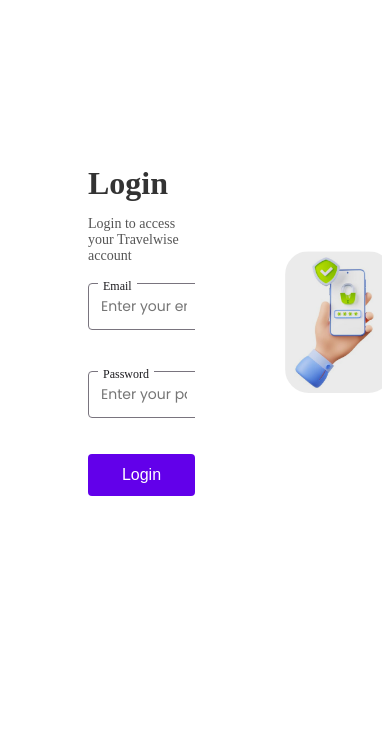
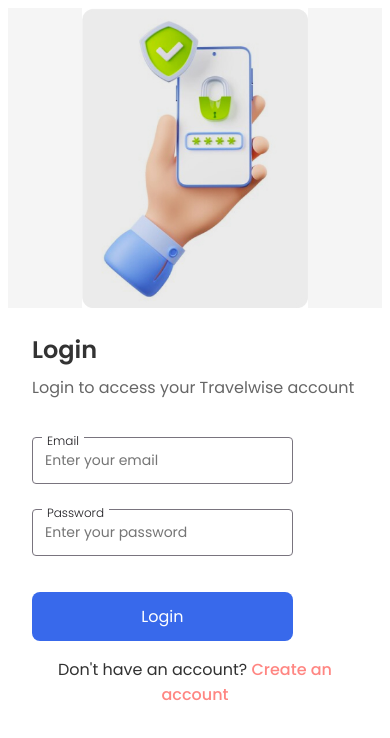
Before and after one commit to shivraj721/ng-authenticator, an Angular app in the folder ng-authenticator/: page /login in a window 390 px wide. Shown: the top 738 px of the page. Built offline with nearby package versions, Linux system fonts and the light colour scheme.

Commit message:
login/signup page completed with animation

```diff
--- a/ng-authenticator/src/app/app.config.ts
+++ b/ng-authenticator/src/app/app.config.ts
@@ -3,7 +3,11 @@
 
 import { routes } from './app.routes';
 import { provideClientHydration, withEventReplay } from '@angular/platform-browser';
+import { provideAnimations } from '@angular/platform-browser/animations';
 
 export const appConfig: ApplicationConfig = {
-  providers: [provideZoneChangeDetection({ eventCoalescing: true }), provideRouter(routes), provideClientHydration(withEventReplay())]
+  providers: [provideZoneChangeDetection({ eventCoalescing: true }), provideRouter(routes),
+              provideClientHydration(withEventReplay()),
+              provideAnimations()
+            ]
 };
--- a/ng-authenticator/src/app/app.routes.ts
+++ b/ng-authenticator/src/app/app.routes.ts
@@ -1,7 +1,8 @@
 import { Routes } from '@angular/router';
 import { LoginComponent } from './login/login.component';
+import { AuthComponent } from './auth/auth.component';
 
 export const routes: Routes = [
-    { path: 'login', component: LoginComponent },
+    { path: 'login', component: AuthComponent },
     { path: '', redirectTo: '/login', pathMatch: 'full' },
 ];
--- /dev/null
+++ b/ng-authenticator/src/app/auth/auth.component.css
@@ -0,0 +1,191 @@
+@import url('https://fonts.googleapis.com/css2?family=Poppins:wght@300;400;500;600&display=swap');
+
+* {
+  margin: 0;
+  padding: 0;
+  box-sizing: border-box;
+  font-family: 'Poppins', sans-serif;
+}
+
+.auth-container {
+  display: flex;
+  min-height: 100vh;
+  position: relative;
+  overflow: hidden;
+}
+
+.form-section {
+  width: 50%;
+  padding: 2rem 4rem;
+  display: flex;
+  flex-direction: column;
+  justify-content: center;
+  background: white;
+  position: absolute;
+  top: 0;
+  left: 0;
+  height: 100%;
+  transition: opacity 0.3s ease-out;
+  z-index: 1;
+}
+
+.form-section.hidden {
+  opacity: 0;
+  pointer-events: none;
+}
+
+.signup-form {
+  left: 50%;
+}
+
+.image-section {
+  position: absolute;
+  width: 50%;
+  height: 100%;
+  display: flex;
+  align-items: center;
+  justify-content: center;
+  background-color: #f5f5f5;
+  transition: right 0.5s ease-out;
+  z-index: 0;
+}
+
+.auth-image {
+  width: 90%;
+  max-width: 400px;
+  height: auto;
+  border-radius: 24px;
+  object-fit: contain;
+  transition: opacity 0.3s ease-out;
+}
+
+h2 {
+  font-size: 2rem;
+  color: #333;
+  margin-bottom: 0.5rem;
+}
+
+.auth-subtext {
+  color: #666;
+  margin-bottom: 2rem;
+}
+
+.input-group {
+  /* margin-bottom: 1.5rem;
+  width: 100%; */
+  position: relative;
+    margin-bottom: 20px;
+}
+
+.input-group label {
+  /* display: block;
+  margin-bottom: 0.5rem;
+  color: #333;
+  font-size: 0.9rem; */
+  position: absolute;
+    /* top: 1px; */
+    left: 10px;
+    font-size: 0.75rem;
+    font-weight: 100;
+    color: #1C1B1F;
+    background-color: #fff;
+    padding: 0 5px;
+    transition: 0.2s;
+    font-family: 'Poppins', sans-serif;
+}
+
+input {
+  /* width: 100%;
+  padding: 0.75rem;
+  border: 1px solid #ddd;
+  border-radius: 8px;
+  font-size: 1rem;
+  transition: border-color 0.3s; */
+  padding: 12px;
+    font-size: 14px;
+    border-radius: 4px;
+    border: 1px solid #79747E;
+    margin-top: 5px;
+    width: 80%;
+    font-family: 'Poppins', sans-serif;
+}
+
+input:focus {
+  outline: none;
+  border-color: #6200ea;
+}
+
+.primary-button {
+  width: 80%;
+  padding: 0.75rem;
+  background-color: #3869eb;
+  color: white;
+  border: none;
+  border-radius: 8px;
+  font-size: 1rem;
+  cursor: pointer;
+  transition: background-color 0.3s;
+  margin-top: 1rem;
+}
+
+.primary-button:hover {
+  background-color: #3700b3;
+}
+
+.toggle-text {
+  text-align:center;
+  margin-top: 1rem;
+  color: #313131;
+}
+
+.toggle-text a {
+  color: #ff8682;
+  text-decoration: none;
+  font-weight: 500;
+  text-align: center;
+}
+
+.toggle-text a:hover {
+  text-decoration: underline;
+}
+
+/* Responsive Design */
+@media (max-width: 768px) {
+  .auth-container {
+    flex-direction: column;
+  }
+
+  .form-section {
+    position: relative;
+    width: 100%;
+    left: 0;
+    padding: 2rem;
+    order: 2;
+  }
+
+  .signup-form {
+    left: 0;
+  }
+
+  .image-section {
+    position: relative;
+    width: 100%;
+    height: 300px;
+    order: 1;
+    right: 0 !important;
+  }
+
+  .auth-image {
+    max-height: 100%;
+  }
+}
+
+@media (max-width: 480px) {
+  h2 {
+    font-size: 1.5rem;
+  }
+
+  .form-section {
+    padding: 1.5rem;
+  }
+}
--- /dev/null
+++ b/ng-authenticator/src/app/auth/auth.component.html
@@ -0,0 +1,62 @@
+<div class="auth-container">
+    <!-- Login Form -->
+    <div class="form-section login-form" [class.hidden]="!isLogin">
+      <h2>Login</h2>
+      <p class="auth-subtext">Login to access your Travelwise account</p>
+      <form>
+        <div class="input-group">
+          <label>Email</label>
+          <input type="email" placeholder="Enter your email" />
+        </div>
+
+        <div class="input-group">
+          <label>Password</label>
+          <input type="password" placeholder="Enter your password" />
+        </div>
+
+        <button type="submit" class="primary-button">Login</button>
+        <p class="toggle-text">
+          Don't have an account?
+          <a href="javascript:void(0)" (click)="toggleForm()">Create an account</a>
+        </p>
+      </form>
+    </div>
+
+    <!-- Signup Form -->
+    <div class="form-section signup-form" [class.hidden]="isLogin">
+      <h2>Create Account</h2>
+      <p class="auth-subtext">Let’s get you all st up so you can access your personal account.</p>
+      <form>
+        <div class="input-group">
+          <label>Full Name</label>
+          <input type="text" placeholder="Enter your full name" />
+        </div>
+
+        <div class="input-group">
+          <label>Email</label>
+          <input type="email" placeholder="Enter your email" />
+        </div>
+
+        <div class="input-group">
+          <label>Password</label>
+          <input type="password" placeholder="Enter your password" />
+        </div>
+
+        <div class="input-group">
+          <label>Confirm Password</label>
+          <input type="password" placeholder="Confirm your password" />
+        </div>
+
+        <button type="submit" class="primary-button">Sign Up</button>
+        <p class="toggle-text">
+          Already have an account?
+          <a href="javascript:void(0)" (click)="toggleForm()">Login</a>
+        </p>
+      </form>
+    </div>
+
+    <!-- Image Section -->
+    <div class="image-section" [@imageSlide]="isLogin ? 'login' : 'signup'">
+      <img [src]="currentImage" [alt]="isLogin ? 'Login' : 'Signup'" class="auth-image" />
+    </div>
+  </div>
--- /dev/null
+++ b/ng-authenticator/src/app/auth/auth.component.ts
@@ -0,0 +1,53 @@
+import { Component } from '@angular/core';
+import { CommonModule } from '@angular/common';
+import { FormsModule } from '@angular/forms';
+import { trigger, state, style, animate, transition } from '@angular/animations';
+
+@Component({
+  selector: 'app-auth',
+  standalone: true,
+  imports: [CommonModule, FormsModule],
+  templateUrl: './auth.component.html',
+  styleUrls: ['./auth.component.css'],
+  animations: [
+    trigger('slideAnimation', [
+      state('login', style({
+        transform: 'translateX(0)'
+      })),
+      state('signup', style({
+        transform: 'translateX(0)'
+      })),
+      transition('login => signup', [
+        animate('0.5s ease-out')
+      ]),
+      transition('signup => login', [
+        animate('0.5s ease-out')
+      ])
+    ]),
+    trigger('imageSlide', [
+      state('login', style({
+        right: '0',
+        opacity: 1
+      })),
+      state('signup', style({
+        right: '50%',
+        opacity: 1
+      })),
+      transition('login <=> signup', [
+        animate('0.5s ease-out')
+      ])
+    ])
+  ]
+})
+export class AuthComponent {
+  isLogin = true;
+  currentImage = 'assets/images/login.jpg';
+  signupImage = 'assets/images/signup.jpg';
+
+  toggleForm() {
+    this.isLogin = !this.isLogin;
+    setTimeout(() => {
+      this.currentImage = this.isLogin ? 'assets/images/login.jpg' : 'assets/images/signup.jpg';
+    }, 250);
+  }
+}
```
Also changed, not shown: ng-authenticator/src/assets/images/signup.jpg (added), 1 other file (tests, documents, lock files or other folders).
